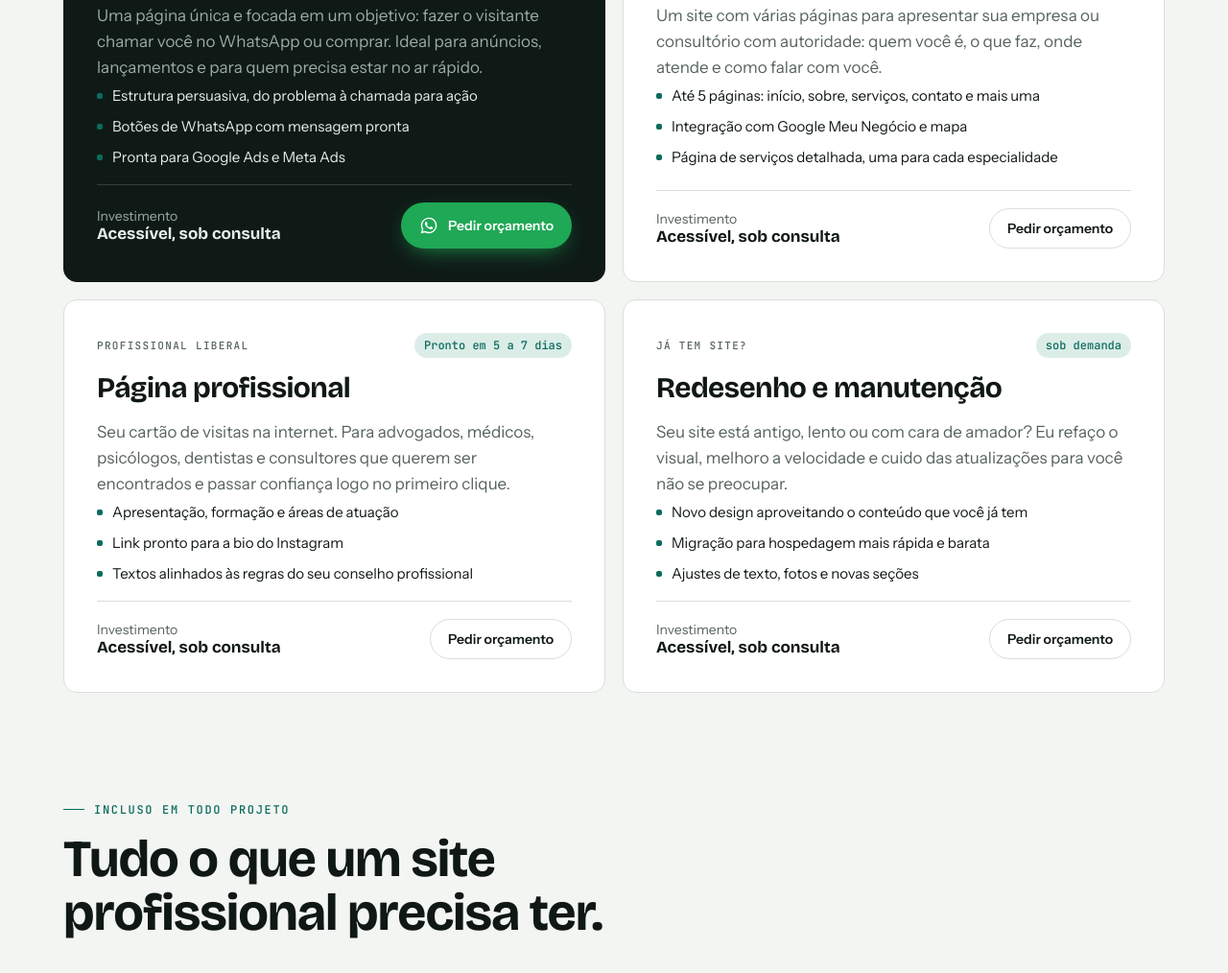
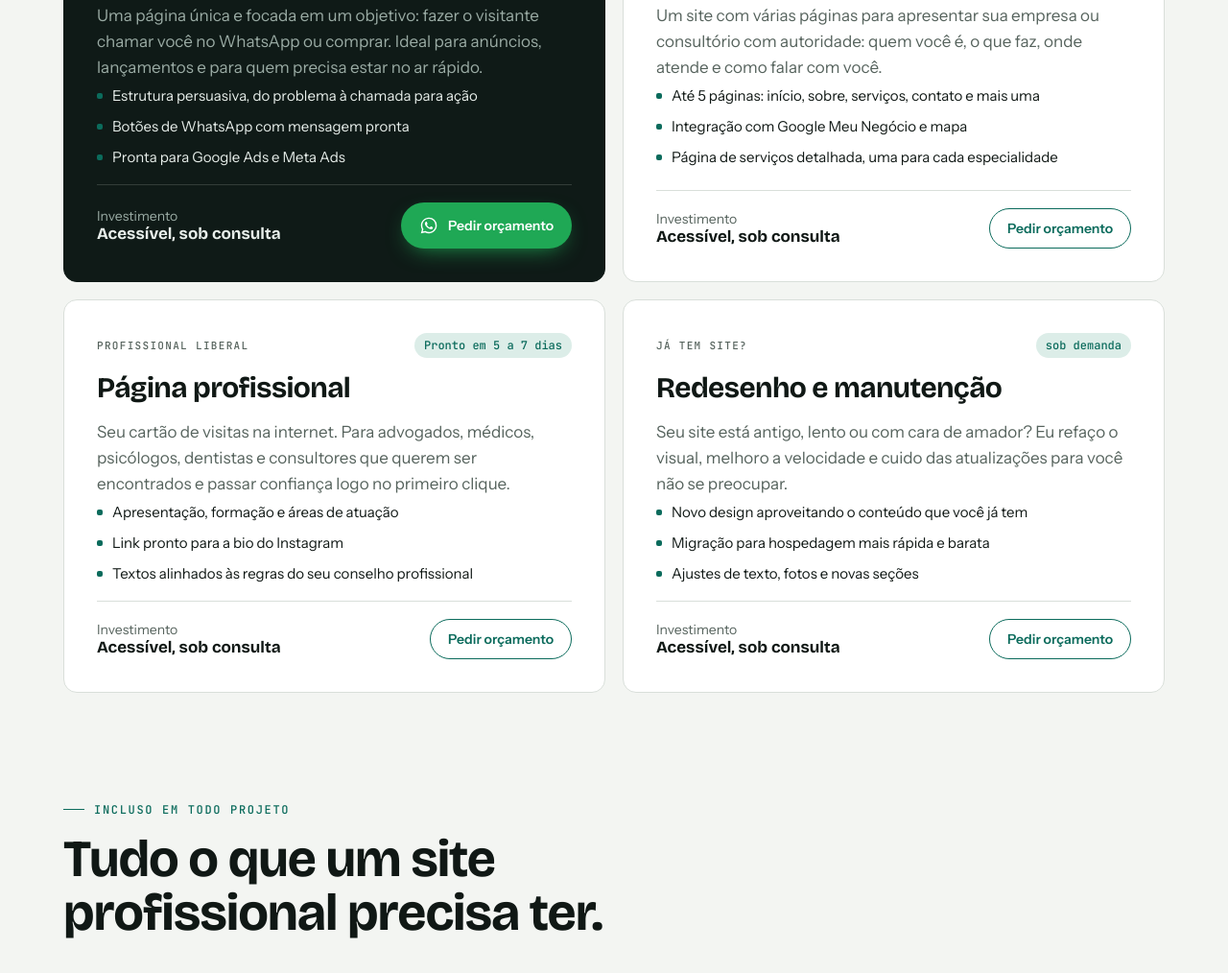
Before and after one commit to rc233666-coder/colombodesign-site, a plain HTML site: page public/index.html in a window 1280 px wide. Shown: the part 2352-3366 px from the top of the page at 96% size. Drawn offline with nearby package versions, Linux system fonts and the light colour scheme.

Commit message:
Botoes Pedir orcamento com contorno verde

```diff
--- a/public/index.html
+++ b/public/index.html
@@ -224,6 +224,8 @@ header{position:sticky;top:env(safe-area-inset-top,0px);z-index:50;background:co
 .price{font-size:14px;color:var(--muted);line-height:1.3}
 .price b{display:block;font:700 17px/1.2 var(--display);color:var(--ink)}
 .svc .btn{padding:13px 18px;font-size:14px}
+.svc .btn-ghost{border-color:var(--accent);color:var(--accent);font-weight:700}
+.svc .btn-ghost:hover{background:var(--accent-soft);border-color:var(--accent)}
 .svc.featured{background:var(--band);color:var(--band-ink);border-color:var(--band)}
 .svc.featured p,.svc.featured .price,.svc.featured .kind{color:var(--band-muted)}
 .svc.featured .price b{color:var(--band-ink)}
```
